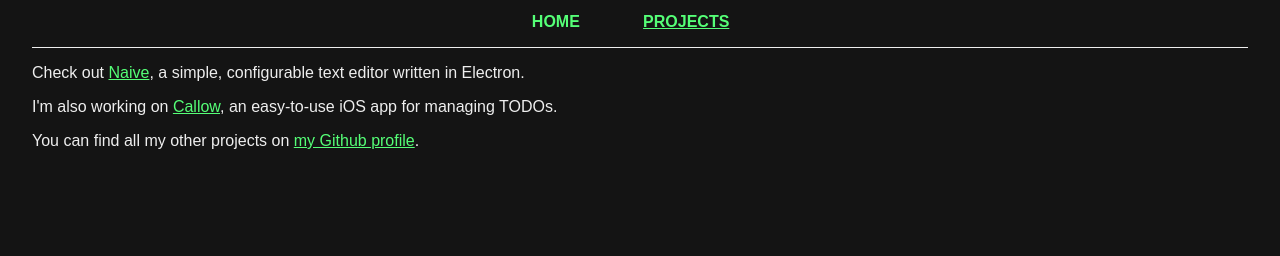
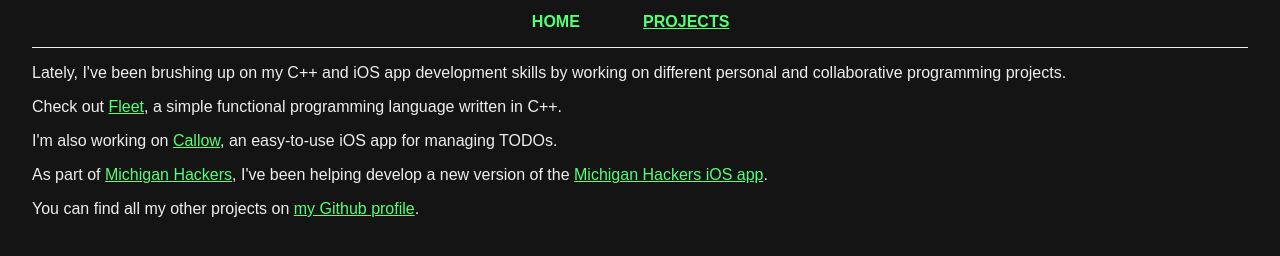
Before and after one commit to thomasebsmith/website, a plain HTML site: page projects.html in a window 1280 px wide. Shown: the part 90-346 px from the top of the page. Drawn offline with Linux system fonts and the light colour scheme.

Commit message:
Update projects page to present day

```diff
--- a/projects.html
+++ b/projects.html
@@ -16,9 +16,27 @@
       </nav>
     </header>
     <article>
-      <p>Check out <a target="_blank" href="https://github.com/thomasebsmith/naive">Naive</a>, a simple, configurable text editor written in Electron.</a></p>
-      <p>I'm also working on <a target="_blank" href="https://github.com/thomasebsmith/callow">Callow</a>, an easy-to-use iOS app for managing TODOs.</p>
-      <p>You can find all my other projects on <a target="_blank" href="https://github.com/thomasebsmith">my Github profile</a>.</p>
+      <p>Lately, I've been brushing up on my C++ and iOS app development skills
+      by working on different personal and collaborative programming projects.
+      </p>
+
+      <p>Check out <a target="_blank"
+                      href="https://github.com/thomasebsmith/fleet">Fleet</a>,
+         a simple functional programming language written in C++.</a></p>
+
+      <p>I'm also working on <a target="_blank"
+                      href="https://github.com/thomasebsmith/callow">Callow</a>,
+         an easy-to-use iOS app for managing TODOs.</p>
+
+      <p>As part of <a target="_blank"
+                       href="https://michiganhackers.org">Michigan Hackers</a>,
+         I've been helping develop a new version of the <a
+          href="https://github.com/michiganhackers/MichiganHackersiOSApp/">
+          Michigan Hackers iOS app</a>.
+
+      <p>You can find all my other projects on <a target="_blank"
+          href="https://github.com/thomasebsmith">my Github profile</a>.</p>
+
     </article>
   </body>
 </html>
```
